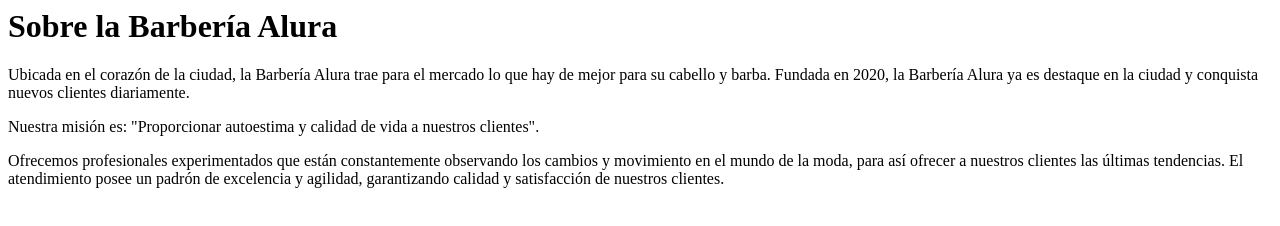
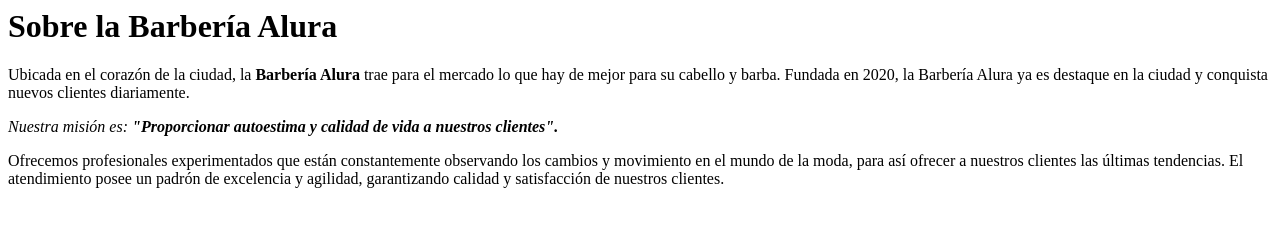
Before and after one commit to fede3mmanuel/HTML5-y-CSS3-parte-1-Mi-primera-p-gina-web, a plain HTML site: page index.html in a window 1280 px wide. Drawn offline with Linux system fonts and the light colour scheme.

Commit message:
etiquetas

```diff
--- a/index.html
+++ b/index.html
@@ -1,6 +1,6 @@
 <h1>Sobre la Barbería Alura</h1>
 
 
-<p>Ubicada en el corazón de la ciudad, la Barbería Alura trae para el mercado lo que hay de mejor para su cabello y barba. Fundada en 2020, la Barbería Alura ya es destaque en la ciudad y conquista nuevos clientes diariamente. </p>
-<p> Nuestra misión es: "Proporcionar autoestima y calidad de vida a nuestros clientes".</p>
+<p>Ubicada en el corazón de la ciudad, la <strong> Barbería Alura </strong> trae para el mercado lo que hay de mejor para su cabello y barba. Fundada en 2020, la Barbería Alura ya es destaque en la ciudad y conquista nuevos clientes diariamente. </p>
+<p> <em> Nuestra misión es: <strong> "Proporcionar autoestima y calidad de vida a nuestros clientes". </strong></em></p>
 <p> Ofrecemos profesionales experimentados que están constantemente observando los cambios y movimiento en el mundo de la moda, para así ofrecer a nuestros clientes las últimas tendencias. El atendimiento posee un padrón de excelencia y agilidad, garantizando calidad y satisfacción de nuestros clientes. </p>
```
